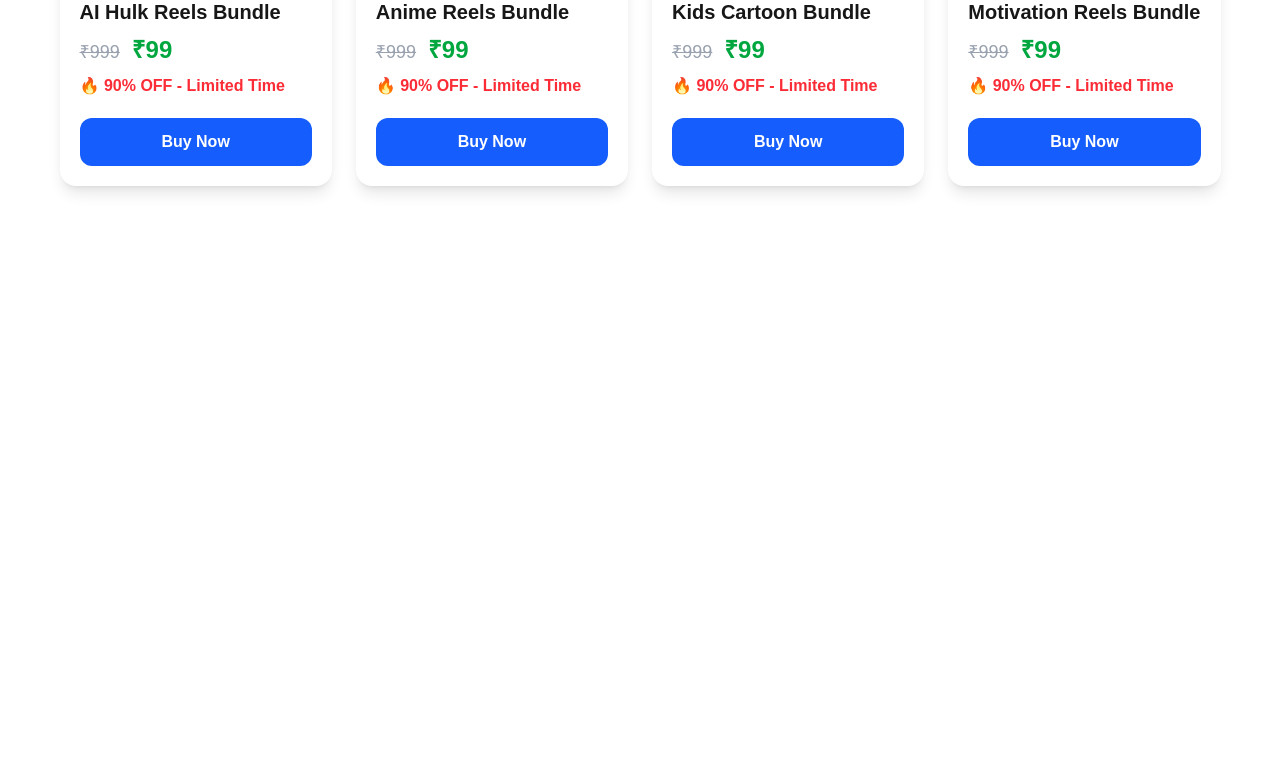
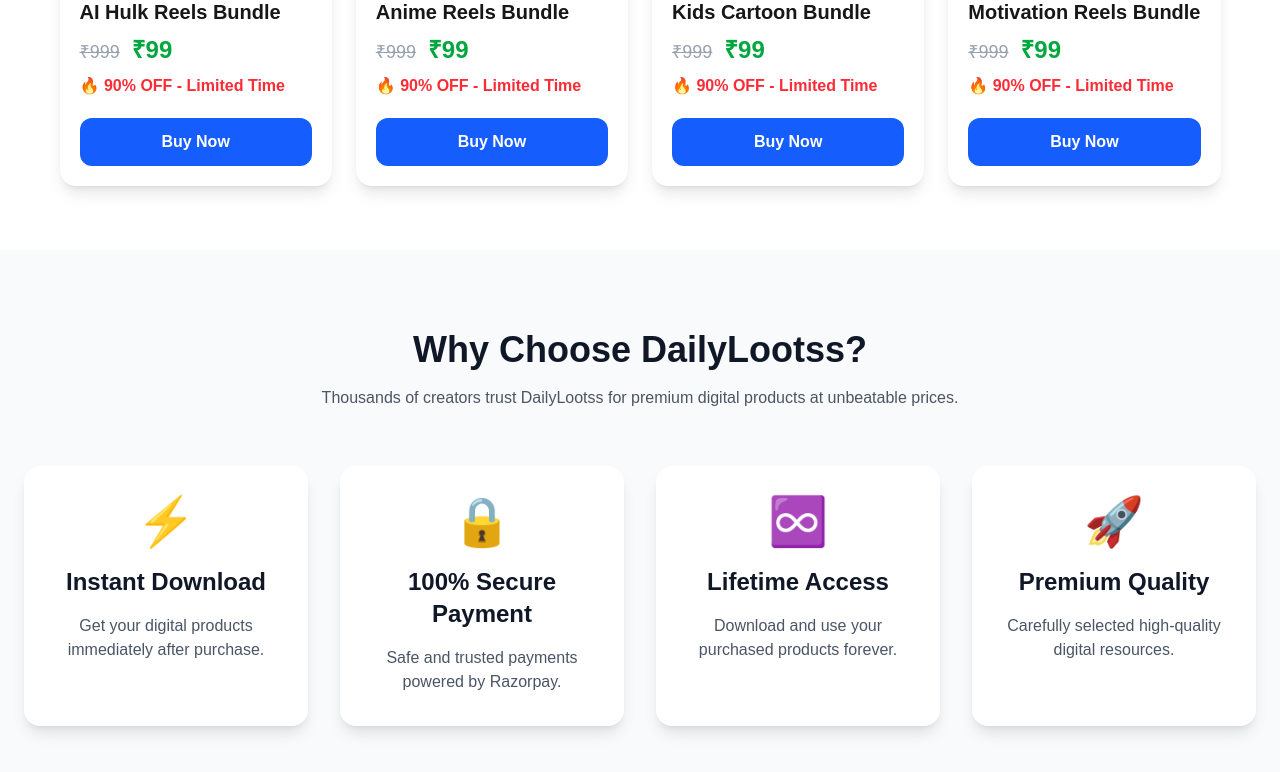
Before and after one commit to naushadpathangaming-cell/dailylootss, a Next.js app: page / in a window 1280 px wide. Shown: the part 868-1640 px from the top of the page. Before the commit the page ends 1118 px from the top, so only its background shows below. Built offline with nearby package versions, Linux system fonts and the light colour scheme.

Commit message:
Added Why Choose section

```diff
--- a/app/page.tsx
+++ b/app/page.tsx
@@ -2,6 +2,7 @@
 import Hero from "../components/Hero";
 import Categories from "../components/Categories";
 import Products from "../components/Products";
+import WhyChoose from "../components/WhyChoose";
 
 export default function Home() {
   return (
@@ -10,6 +11,7 @@
       <Hero />
       <Categories />
       <Products />
+      <WhyChoose />
     </>
   );
 }
--- /dev/null
+++ b/components/WhyChoose.tsx
@@ -0,0 +1,58 @@
+export default function WhyChoose() {
+  const features = [
+    {
+      icon: "⚡",
+      title: "Instant Download",
+      desc: "Get your digital products immediately after purchase.",
+    },
+    {
+      icon: "🔒",
+      title: "100% Secure Payment",
+      desc: "Safe and trusted payments powered by Razorpay.",
+    },
+    {
+      icon: "♾️",
+      title: "Lifetime Access",
+      desc: "Download and use your purchased products forever.",
+    },
+    {
+      icon: "🚀",
+      title: "Premium Quality",
+      desc: "Carefully selected high-quality digital resources.",
+    },
+  ];
+
+  return (
+    <section className="bg-gray-50 py-20">
+      <div className="max-w-7xl mx-auto px-6">
+        <h2 className="text-4xl font-bold text-center text-gray-900">
+          Why Choose DailyLootss?
+        </h2>
+
+        <p className="text-center text-gray-600 mt-4 max-w-2xl mx-auto">
+          Thousands of creators trust DailyLootss for premium digital products
+          at unbeatable prices.
+        </p>
+
+        <div className="grid grid-cols-1 md:grid-cols-2 lg:grid-cols-4 gap-8 mt-14">
+          {features.map((item) => (
+            <div
+              key={item.title}
+              className="bg-white rounded-2xl shadow-lg p-8 text-center hover:shadow-2xl hover:-translate-y-2 transition-all duration-300"
+            >
+              <div className="text-5xl mb-5">{item.icon}</div>
+
+              <h3 className="text-2xl font-bold text-gray-900">
+                {item.title}
+              </h3>
+
+              <p className="text-gray-600 mt-4">
+                {item.desc}
+              </p>
+            </div>
+          ))}
+        </div>
+      </div>
+    </section>
+  );
+}
```
